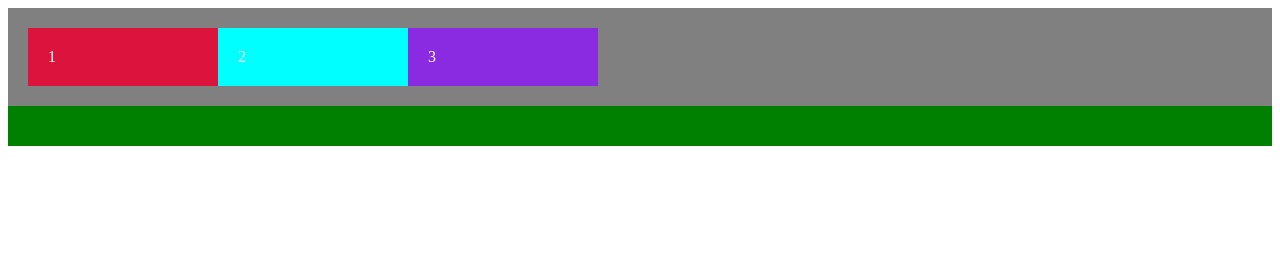
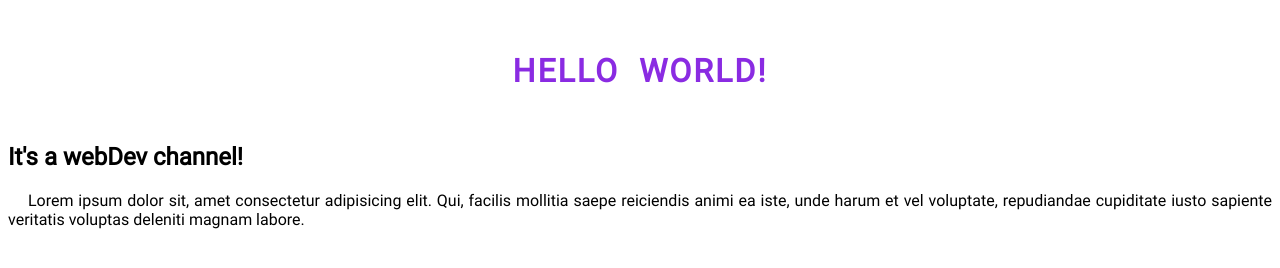
Before and after one commit to YauhenKavalchuk/css3, a plain HTML site: page index.html in a window 1280 px wide. Drawn offline with Linux system fonts and the light colour scheme.

Commit message:
CSS Font & Text styles

```diff
--- a/css/styles.css
+++ b/css/styles.css
@@ -1,37 +1,45 @@
-.wrapper,
-.wrapper2,
-.item {
-  padding: 20px;
-  color: white;
+/* @font-face {
+  font-family: "Roboto";
+  src: url("/fonts/Roboto-Regular.ttf") format("truetype"),
+       url("/fonts/Roboto-Regular.woff") format("woff"),
+       url("/fonts/Roboto-Regular.woff2") format("woff2"),
+       url("/fonts/Roboto-Regular.otf") format("opentype");
+  font-weight: 500;
+  font-style: normal;
 }
 
-.wrapper {
-  background-color: grey;
+@font-face {
+  font-family: "RobotoBoldItalic";
+  src: url("/fonts/Roboto-BoldItalic.ttf") format("truetype"),
+       url("/fonts/Roboto-BoldItalic.woff") format("woff"),
+       url("/fonts/Roboto-BoldItalic.woff2") format("woff2"),
+       url("/fonts/Roboto-BoldItalic.otf") format("opentype");
+  font-weight: 900;
+  font-style: italic;
+} */
+
+@font-face {
+  font-family: "Roboto";
+  src: url("/fonts/Roboto-Regular.ttf") format("truetype");
+  font-weight: 500;
+  font-style: normal;
 }
 
-.wrapper:after {
-  content: "";
-  display: block;
-  clear: both;
+body {
+  font-family: "Roboto", Arial, Helvetica, sans-serif;
 }
 
-.wrapper2 {
-  background-color: green;
+h1 {
+  color: blueviolet;
+  text-decoration: underline overline line-through none;
+  letter-spacing: 2px;
+  word-spacing: 10px;
+  line-height: 100px;
+  text-transform: uppercase;
+  text-align: center;
 }
 
-.item {
-  float: left;
-  width: 150px;
+p {
+  text-align: justify;
+  text-indent: 20px;
 }
-
-.item1 {
-  background-color: crimson;
-}
-
-.item2 {
-  background-color: cyan;
-}
-
-.item3 {
-  background-color: blueviolet;
-}
--- a/index.html
+++ b/index.html
@@ -3,26 +3,13 @@
   <head>
     <meta charset="utf-8" />
     <title>CSS/CSS3 Basics</title>
+    <!-- <link href="https://fonts.googleapis.com/css2?family=Roboto:wght@100;500;900&display=swap" rel="stylesheet"> -->
     <link rel="stylesheet" href="css/styles.css" />
   </head>
 
   <body>
-    <!-- Using example -->
-    <!-- <div>
-      <img src="http://placekitten.com/g/200/300" alt="kitten" />
-      <p>
-        Lorem ipsum dolor sit amet consectetur adipisicing elit. Deleniti,
-        voluptatibus! Ipsum, saepe, enim laborum ducimus neque dolores
-        reiciendis at adipisci voluptatem rerum culpa? Animi provident expedita
-        dolore itaque, voluptates et.
-      </p>
-    </div> -->
-
-    <div class="wrapper">
-      <div class="item item1">1</div>
-      <div class="item item2">2</div>
-      <div class="item item3">3</div>
-    </div>
-    <div class="wrapper2"></div>
+    <h1>Hello world!</h1>
+    <h2>It's a webDev channel!</h2>
+    <p>Lorem ipsum dolor sit, amet consectetur adipisicing elit. Qui, facilis mollitia saepe reiciendis animi ea iste, unde harum et vel voluptate, repudiandae cupiditate iusto sapiente veritatis voluptas deleniti magnam labore.</p>
   </body>
 </html>
```
Also changed, not shown: fonts/Roboto-Regular.ttf (added).
